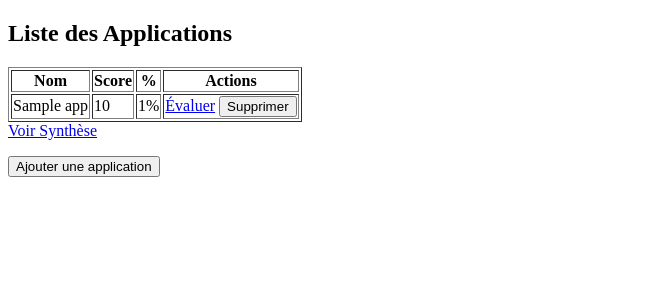
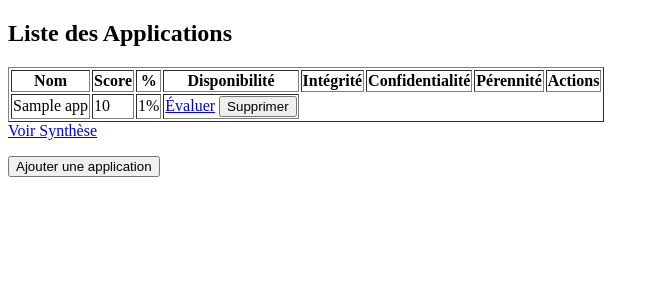
Before and after one commit to rumeaug17/ADM, a Flask app: template templates/index.html in a window 1280 px wide. Shown: the top 300 px of the page, without its empty margins (0-659 px from the left). Run offline with Flask 3, Linux system fonts and the light colour scheme; the template is opened without the code that fills it: most values are stand-ins (such as "Sample title", 1, 10 or a date in 2020).

Commit message:
Update index.html

```diff
--- a/templates/index.html
+++ b/templates/index.html
@@ -10,6 +10,10 @@
             <th>Nom</th>
             <th>Score</th>
             <th>%</th>
+            <th>Disponibilité</th>
+            <th>Intégrité</th>
+            <th>Confidentialité</th>
+            <th>Pérennité</th>
             <th>Actions</th>
         </tr>
         {% for app in applications %}
```
